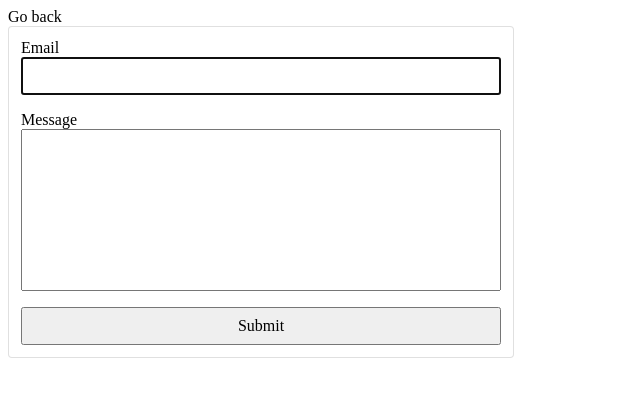
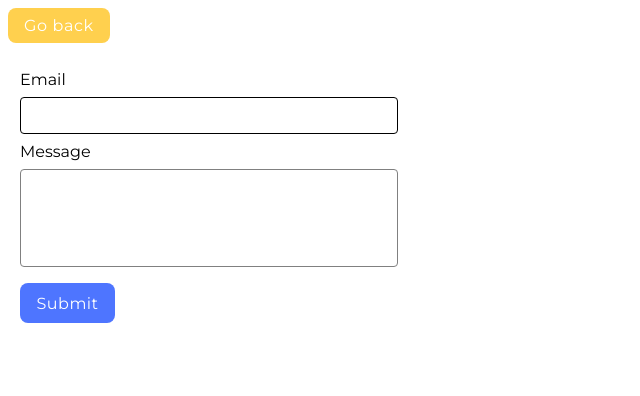
Before and after one commit to KristinaHranovska/goit-js-hw-09, a website built with Vite: page src/02-form.html in a window 1280 px wide. Shown: the whole page, without its empty margins (0-640 px from the left). Built offline with nearby package versions, Linux system fonts and the light colour scheme.

Commit message:
hw-9 is ready

```diff
--- a/src/02-form.html
+++ b/src/02-form.html
@@ -5,11 +5,17 @@
     <meta http-equiv="X-UA-Compatible" content="IE=edge" />
     <meta name="viewport" content="width=device-width, initial-scale=1.0" />
     <title>Feedback form</title>
+    <link rel="preconnect" href="https://fonts.googleapis.com" />
+    <link rel="preconnect" href="https://fonts.gstatic.com" crossorigin />
+    <link
+      href="https://fonts.googleapis.com/css2?family=Montserrat&display=swap"
+      rel="stylesheet"
+    />
     <link rel="stylesheet" href="css/common.css" />
     <link rel="stylesheet" href="css/02-form.css" />
   </head>
   <body>
-    <p><a href="index.html">Go back</a></p>
+    <p><a class="main-btn" href="index.html">Go back</a></p>
 
     <form class="feedback-form" autocomplete="off">
       <label>
--- a/src/css/02-form.css
+++ b/src/css/02-form.css
@@ -1,23 +1,71 @@
+body {
+    font-family: Montserrat;
+}
+
 .feedback-form {
     display: flex;
     flex-direction: column;
-    max-width: 480px;
     padding: 12px;
     background-color: #fff;
-    border: 1px solid rgba(0, 0, 0, 0.12);
     border-radius: 4px;
 }
 
 .feedback-form label {
     display: flex;
     flex-direction: column;
+    gap: 8px;
+}
+
+.feedback-form input {
+    width: 360px;
+    border-radius: 4px;
+    border: 1px solid #808080;
+    margin-bottom: 8px;
+    outline: transparent;
+}
+
+.feedback-form input:focus {
+    border-color: #000000;
+}
+
+.feedback-form textarea {
+    width: 360px;
+    height: 80px;
+    border-radius: 4px;
+    border: 1px solid #808080;
+    outline: transparent;
     margin-bottom: 16px;
+
+    resize: none;
+}
+
+.feedback-form textarea:focus {
+    border-color: #000000;
 }
 
 .feedback-form button {
+    display: inline-block;
+    width: 95px;
+    height: 40px;
+    border-radius: 8px;
+    border: none;
+    background-color: #4E75FF;
+    color: #FFF;
+
+    font-size: 16px;
+    font-weight: 500;
+    line-height: 1.5;
+    letter-spacing: 0.03em;
+
+    transition: background-color 250ms cubic-bezier(0.4, 0, 0.2, 1);
+
     padding: 8px 12px;
     font: inherit;
     cursor: pointer;
+}
+
+.feedback-form button:hover {
+    background-color: #6C8CFF;
 }
 
 input,
@@ -25,7 +73,3 @@ textarea {
     padding: 8px;
     font: inherit;
 }
-
-textarea {
-    resize: none;
-}
--- a/src/css/common.css
+++ b/src/css/common.css
@@ -33,3 +33,23 @@ img {
     max-width: 100%;
     height: auto;
 }
+
+.main-btn {
+    display: inline-block;
+    border-radius: 8px;
+    background: #ffd04e;
+    color: #FFF;
+
+    font-size: 16px;
+    font-weight: 500;
+    letter-spacing: 0.04em;
+
+    transition: background-color 250ms cubic-bezier(0.4, 0, 0.2, 1);
+
+    padding: 8px 16px;
+    margin-bottom: 15px;
+}
+
+.main-btn:hover {
+    background-color: #fdc630;
+}
```
Also changed, not shown: src/01-gallery.html (+2 -2 lines), src/css/01-gallery.css (+15 -24 lines), src/index.html (+4 -4 lines).
